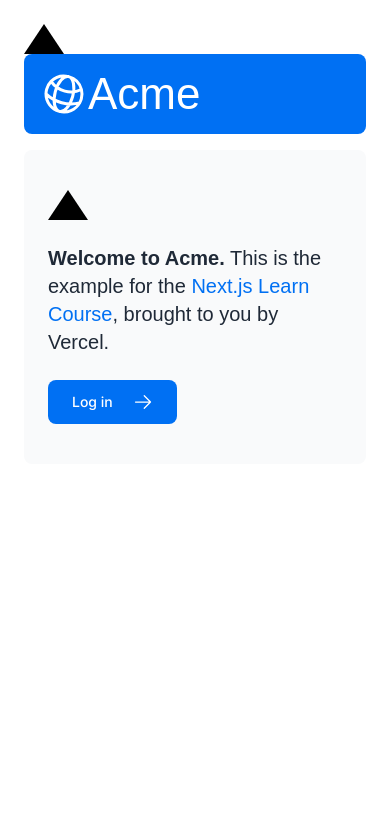
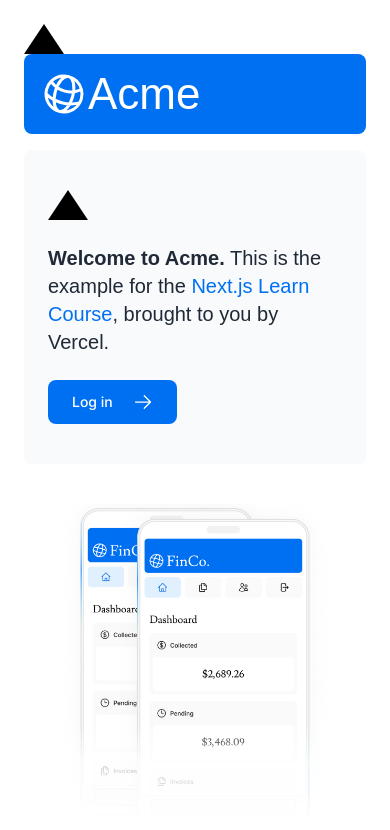
Before and after one commit to XianJiChen/nextjs-dashboard, a Next.js app: page / in a window 390 px wide. Shown: the top 830 px of the page. Built offline with nearby package versions, Linux system fonts and the light colour scheme; a web font is replaced by a local one.

Commit message:
embedded image for both desktop and mobile

```diff
--- a/app/page.tsx
+++ b/app/page.tsx
@@ -3,6 +3,7 @@
 import Link from 'next/link';
 import styles from '@/app/ui/home.module.css';
 import { lusitana } from '@/app/ui/fonts';
+import Image from 'next/image';
 
 export default function Page() {
   return (
@@ -32,6 +33,20 @@
         </div>
         <div className="flex items-center justify-center p-6 md:w-3/5 md:px-28 md:py-12">
           {/* Add Hero Images Here */}
+          <Image
+            src="/hero-desktop.png"
+            width={1000}
+            height={760}
+            className='hidden md:block'
+            alt="Screenshots of the dashboard project showing desktop version"
+          />
+          <Image
+            src="/hero-mobile.png"
+            width={620}
+            height={560}
+            className='block md:hidden'
+            alt="Screenshots of the dashboard project showing desktop version"
+          />
         </div>
       </div>
     </main>
```
